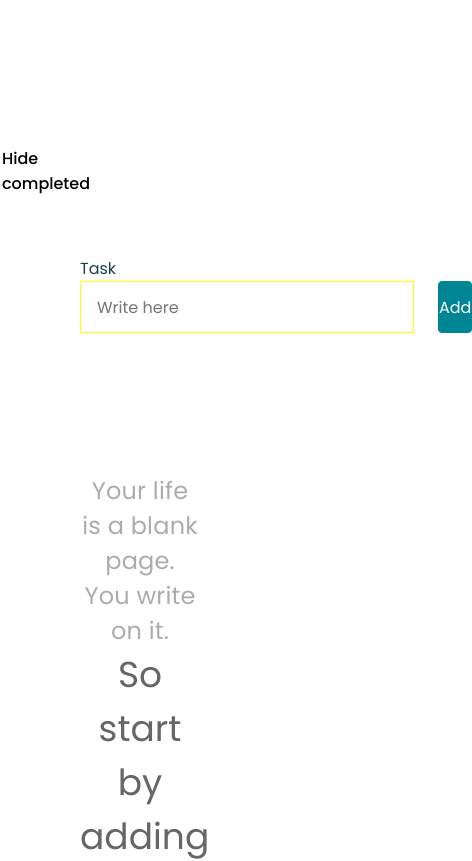
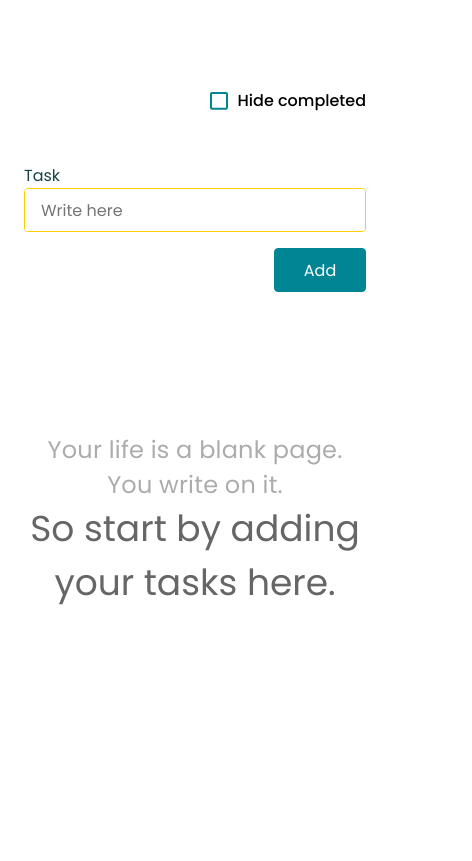
Before and after one commit to TigranMn/Mamble_todo_task, a React (Create React App) app: page / in a window 390 px wide. Shown: the top 861 px of the page, 472 px wide, since content can reach past the window. Built offline with nearby package versions, Linux system fonts and the light colour scheme.

Commit message:
last changes

```diff
--- /dev/null
+++ b/src/components/DeleteBtn/DeleteBtn.tsx
@@ -0,0 +1,26 @@
+import React from 'react';
+
+type TDeleteBtnProps = {
+   onClick: () => void;
+};
+
+export default function DeleteBtn(props: TDeleteBtnProps) {
+   const { onClick } = props;
+   return (
+      <svg
+         onMouseDown={() => {
+            onClick();
+         }}
+         style={{ cursor: 'pointer' }}
+         width='14'
+         height='14'
+         viewBox='0 0 14 14'
+         fill='none'
+         xmlns='http://www.w3.org/2000/svg'>
+         <path
+            d='M13.3 0.710001C12.91 0.320001 12.28 0.320001 11.89 0.710001L7 5.59L2.11 0.700001C1.72 0.310001 1.09 0.310001 0.700001 0.700001C0.310001 1.09 0.310001 1.72 0.700001 2.11L5.59 7L0.700001 11.89C0.310001 12.28 0.310001 12.91 0.700001 13.3C1.09 13.69 1.72 13.69 2.11 13.3L7 8.41L11.89 13.3C12.28 13.69 12.91 13.69 13.3 13.3C13.69 12.91 13.69 12.28 13.3 11.89L8.41 7L13.3 2.11C13.68 1.73 13.68 1.09 13.3 0.710001Z'
+            fill='#174348'
+         />
+      </svg>
+   );
+}
--- a/src/components/HideCompleted/HideCompleted.module.css
+++ b/src/components/HideCompleted/HideCompleted.module.css
@@ -2,7 +2,7 @@
    display: flex;
    align-items: center;
    justify-content: flex-end;
-   margin: 0 110px 0 auto;
+   margin: 0 80px 0 auto;
    font-weight: 500;
    color: black;
 }
@@ -10,3 +10,9 @@
 .hide_check span {
    margin-left: 10px;
 }
+
+@media screen and (max-width: 680px) {
+   .hide_check {
+      margin-right: 0;
+   }
+}
--- /dev/null
+++ b/src/components/PopUp/PopUp.module.css
@@ -0,0 +1,43 @@
+.pop_up_container {
+  position: fixed;
+  top: 0;
+  left: 0;
+  right: 0;
+  bottom: 0;
+  background: rgba(0, 0, 0, 0.25);
+  display: flex;
+  height: 100%;
+  justify-content: center;
+  align-items: center;
+}
+
+.pop_up_box {
+  background: #ffffff;
+  width: 400px;
+  height: 200px;
+  border-radius: 4px;
+  display: flex;
+  flex-direction: column;
+  justify-content: center;
+  flex-wrap: wrap;
+  align-items: center;
+  z-index: 100;
+}
+
+.pop_up_box p {
+  color: #008594;
+  margin-bottom: 40px;
+  width: 296px;
+  height: 28px;
+}
+
+.pop_up_box span {
+  text-align: center;
+  font-weight: 600;
+  color: #174348;
+  cursor: pointer;
+}
+
+.pop_up_box span {
+  margin: 0px 20px;
+}
--- /dev/null
+++ b/src/components/PopUp/PopUp.tsx
@@ -0,0 +1,40 @@
+import React from 'react';
+import { TodoActions, TTodo, TTodosAction } from '../TodoList/TodoList';
+import styles from './PopUp.module.css';
+type TPopUpProps = {
+  setModal: (active: boolean) => void;
+  dispatch: (action: TTodosAction) => void;
+  todo: TTodo;
+};
+
+export default function PopUp(props: TPopUpProps) {
+  const { setModal, dispatch, todo } = props;
+
+  const handleModalClick = (e: React.SyntheticEvent<HTMLDivElement>) => {
+    let className;
+    if (e.target instanceof HTMLElement) className = e.target.className;
+    if (className === styles.pop_up_container) setModal(false);
+  };
+
+  const handleDelete = () => {
+    dispatch({ type: TodoActions.DELETE_TODO, payload: todo });
+    setModal(false);
+  };
+
+  return (
+    <div onClick={handleModalClick} className={styles.pop_up_container}>
+      <div className={styles.pop_up_box}>
+        <p>Are you sure you want to delete?</p>
+        <div>
+          <span onClick={handleDelete}>Yes</span>
+          <span
+            onClick={() => {
+              setModal(false);
+            }}>
+            No
+          </span>
+        </div>
+      </div>
+    </div>
+  );
+}
--- /dev/null
+++ b/src/components/Task/Task.module.css
@@ -0,0 +1,3 @@
+.task_list_item {
+  min-width: 150px;
+}
--- a/src/components/Task/Task.tsx
+++ b/src/components/Task/Task.tsx
@@ -1,6 +1,9 @@
-import React from 'react';
+import React, { useState } from 'react';
 import Checkbox from '../Checkbox/Checkbox';
+import PopUp from '../PopUp/PopUp';
+import styles from './Task.module.css';
 import { TodoActions, TTodo, TTodosAction } from '../TodoList/TodoList';
+import DeleteBtn from '../DeleteBtn/DeleteBtn';
 
 type TTaskProps = {
    todo: TTodo;
@@ -8,33 +11,37 @@ type TTaskProps = {
 };
 
 export default function Task(props: TTaskProps) {
+   const [modalActive, setModalActive] = useState<boolean>(false);
    const { todo, dispatch } = props;
+
    return (
-      <li>
+      <>
+         <li className={styles.task_list_item}>
             <Checkbox
                checked={todo.completed}
                onClick={() => {
-               dispatch({ type: TodoActions.TOGGLE_COMPLETE, payload: todo });
+                  dispatch({
+                     type: TodoActions.TOGGLE_COMPLETE,
+                     payload: todo,
+                  });
                }}
             />
             <span style={{ color: !todo.completed ? '#666666' : '#ACACAC' }}>
                {todo.description}
             </span>
-         <svg
+            <DeleteBtn
                onClick={() => {
-               dispatch({ type: TodoActions.DELETE_TODO, payload: todo });
+                  setModalActive(true);
                }}
-            style={{ cursor: 'pointer' }}
-            width='14'
-            height='14'
-            viewBox='0 0 14 14'
-            fill='none'
-            xmlns='http://www.w3.org/2000/svg'>
-            <path
-               d='M13.3 0.710001C12.91 0.320001 12.28 0.320001 11.89 0.710001L7 5.59L2.11 0.700001C1.72 0.310001 1.09 0.310001 0.700001 0.700001C0.310001 1.09 0.310001 1.72 0.700001 2.11L5.59 7L0.700001 11.89C0.310001 12.28 0.310001 12.91 0.700001 13.3C1.09 13.69 1.72 13.69 2.11 13.3L7 8.41L11.89 13.3C12.28 13.69 12.91 13.69 13.3 13.3C13.69 12.91 13.69 12.28 13.3 11.89L8.41 7L13.3 2.11C13.68 1.73 13.68 1.09 13.3 0.710001Z'
-               fill='#174348'
             />
-         </svg>
          </li>
+         {modalActive ? (
+            <PopUp
+               dispatch={dispatch}
+               todo={todo}
+               setModal={setModalActive}
+            />
+         ) : null}
+      </>
    );
 }
--- a/src/components/TaskInput/TaskInput.module.css
+++ b/src/components/TaskInput/TaskInput.module.css
@@ -1,5 +1,23 @@
 .input_section {
    margin: 60px 80px 82px 0;
+}
+
+.input_section p {
+   font-size: 12px;
+   color: #ff3104;
+}
+
+.input_box {
+   max-width: 954px;
+   flex: 1;
+   display: flex;
+   align-items: center;
+   border-radius: 4px;
+   overflow: hidden;
+}
+
+.input_box svg {
+   margin-right: 20px;
 }
 
 .task_input {
@@ -10,11 +28,10 @@
 }
 
 .task_input input {
-   flex: 1;
-   max-width: 954px;
+   width: 100%;
    height: 52px;
    padding-left: 16px;
-   color: #dfdfdf;
+   color: #174348;
 }
 
 .add_button {
@@ -25,3 +42,32 @@
    background: #008594;
    color: white;
 }
+
+@media screen and (max-width: 680px) {
+   .input_section {
+      margin: 50px 0 64px 0;
+   }
+
+   .task_input input {
+      width: 100%;
+   }
+
+   .input_box {
+      height: 50%;
+      width: 100%;
+   }
+
+   .task_input {
+      margin-right: 0px;
+      height: 104px;
+      flex-direction: column;
+      align-items: flex-end;
+      gap: 16px;
+   }
+
+   .add_button {
+      flex: 1;
+      width: 92px;
+      height: 50%;
+   }
+}
--- a/src/components/TaskInput/TaskInput.tsx
+++ b/src/components/TaskInput/TaskInput.tsx
@@ -1,5 +1,6 @@
 import React, { useState, useEffect } from 'react';
 import { useValidation } from '../../hooks/useValidation';
+import DeleteBtn from '../DeleteBtn/DeleteBtn';
 import { TodoActions, TTodosAction } from '../TodoList/TodoList';
 import styles from './TaskInput.module.css';
 
@@ -10,6 +11,7 @@ type TTaskInputProps = {
 export default function TaskInput(props: TTaskInputProps) {
    const [description, setDescription] = useState<string>('');
    const [isValid, setIsValid] = useState<boolean>(true);
+   const [isFocused, setIsFocused] = useState<boolean>(false);
 
    const valid = useValidation(description);
 
@@ -18,7 +20,7 @@ export default function TaskInput(props: TTaskInputProps) {
       setIsValid(valid);
    }, [description]);
 
-   const handleSubmit = (e: React.SyntheticEvent<HTMLButtonElement>) => {
+   const handleSubmit = (e: React.FormEvent) => {
       e.preventDefault();
       if (description.trim().length) {
          dispatch({
@@ -34,6 +36,10 @@ export default function TaskInput(props: TTaskInputProps) {
       setDescription('');
    };
 
+   const clearInput = () => {
+      setDescription('');
+   };
+
    const handleChange = (e: React.ChangeEvent<HTMLInputElement>) => {
       setDescription(e.target.value);
    };
@@ -42,15 +48,25 @@ export default function TaskInput(props: TTaskInputProps) {
       <form className={styles.input_section}>
          <h2>Task</h2>
          <div className={styles.task_input}>
-            <input
-               onChange={handleChange}
-               value={description}
-               type='text'
-               placeholder='Write here'
+            <div
                style={{
-                  border: isValid ? '1px solid #ffff00' : '1px solid red',
+                  border: isValid ? '1px solid #FFCD04' : '1px solid #FF3104',
                }}
-            />
+               className={styles.input_box}>
+               <input
+                  onFocus={() => {
+                     setIsFocused(true);
+                  }}
+                  onBlur={() => {
+                     setIsFocused(false);
+                  }}
+                  onChange={handleChange}
+                  value={description}
+                  type='text'
+                  placeholder='Write here'
+               />
+               {isFocused ? <DeleteBtn onClick={clearInput} /> : null}
+            </div>
             <button
                disabled={!isValid}
                onClick={handleSubmit}
@@ -59,6 +75,7 @@ export default function TaskInput(props: TTaskInputProps) {
                Add
             </button>
          </div>
+         {!isValid ? <p>Task content can contain max 54 characters</p> : null}
       </form>
    );
 }
--- a/src/components/TaskList/TaskList.module.css
+++ b/src/components/TaskList/TaskList.module.css
@@ -29,6 +29,7 @@
 .tasks_list li {
    display: flex;
    justify-content: space-between;
+   align-items: center;
    width: 100%;
    padding: 20px 0 20px 2px;
    border-bottom: 1px solid #e5e5e5;
@@ -37,3 +38,13 @@
 .tasks_list li:last-child {
    border-bottom: none;
 }
+
+@media screen and (max-width: 680px) {
+   .tasks_list {
+      margin-right: 0;
+   }
+   .tasks_list span {
+      margin-left: 8px;
+      padding-right: 20px;
+   }
+}
--- a/src/components/TodoList/TodoList.module.css
+++ b/src/components/TodoList/TodoList.module.css
@@ -1,4 +1,11 @@
 .main_wrapper {
    width: 100%;
-   padding: 146px 190px 180px 80px;
+   padding: 146px 190px 0px 80px;
 }
+
+@media screen and (max-width: 970px) {
+   .main_wrapper {
+      width: 100%;
+      padding: 88px 24px 0px 24px;
+   }
+}
--- a/src/components/TodoList/TodoList.tsx
+++ b/src/components/TodoList/TodoList.tsx
@@ -1,5 +1,6 @@
 import React, { useReducer, useEffect } from 'react';
 import HideCompleted from '../HideCompleted/HideCompleted';
+import PopUp from '../PopUp/PopUp';
 import TaskInput from '../TaskInput/TaskInput';
 import TaskList from '../TaskList/TaskList';
 import styles from './TodoList.module.css';
@@ -76,10 +77,7 @@ export default function TodoList() {
     <div className={styles.main_wrapper}>
       <HideCompleted dispatch={dispatch} />
       <TaskInput dispatch={dispatch} />
-         <TaskList
-            dispatch={dispatch}
-            todos={state.todos}
-         />
+      <TaskList dispatch={dispatch} todos={state.todos} />
     </div>
   );
 }
--- a/src/index.css
+++ b/src/index.css
@@ -43,6 +43,9 @@ button {
 }
 svg {
    display: block;
+}
+input {
+   border: none;
 }
 input:focus::placeholder {
    color: transparent;
```
Lines whose indentation alone changed are shown as unchanged.
